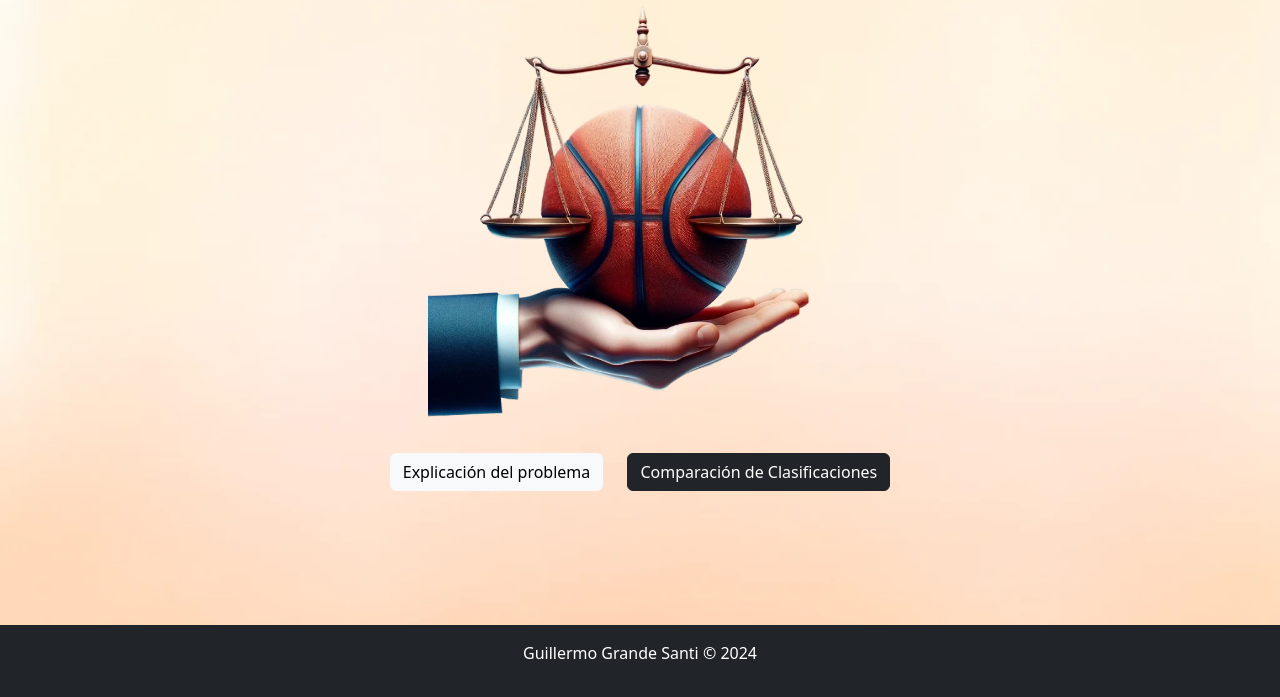
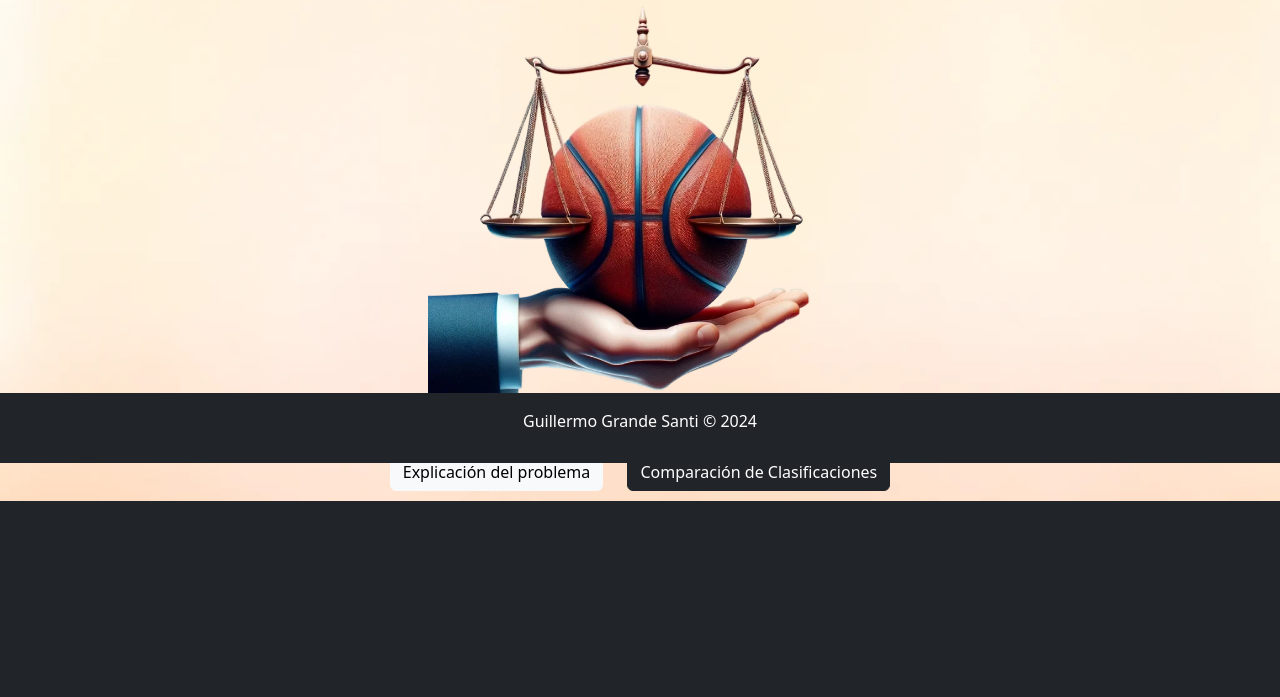
Before and after one commit to BiggestGuille/NBA_Classification, a Flask app: page / in a window 1280 px wide. Shown: the part 337-1034 px from the top of the page. After the commit the page ends 838 px from the top, so only its background shows below. Run offline with Flask 3, Linux system fonts and the light colour scheme.

Commit message:
More Details

```diff
--- a/src/templates/base.html
+++ b/src/templates/base.html
@@ -23,6 +23,11 @@
     <!-- Contenido principal -->
     {% block content %}{% endblock %}
 
+    <!-- Pie de página -->
+    <footer class="bg-dark text-white text-center p-3 mt-4">
+        <p>Guillermo Grande Santi © 2024</p>
+    </footer>
+
     <!-- Scripts -->
     <script src="https://cdn.jsdelivr.net/npm/aos@2.3.4/dist/aos.js"></script>
     <script src="https://cdn.jsdelivr.net/npm/chart.js"></script>
@@ -30,9 +35,5 @@
     <script src="https://cdn.jsdelivr.net/npm/bootstrap@5.3.3/dist/js/bootstrap.min.js"></script>
     <script src="{{ url_for('static', filename='js/aos.js') }}"></script>
 
-    <!-- Pie de página -->
-    <footer class="bg-dark text-white text-center p-3 mt-4">
-        <p>Guillermo Grande Santi © 2024</p>
-    </footer>
 </body>
 </html>
--- a/src/templates/index.html
+++ b/src/templates/index.html
@@ -24,6 +24,12 @@
             margin-bottom: 20px;
             width: 38%;
         }
+        footer {
+            position: absolute;
+            bottom: 0;
+            width: 100%;
+            height: 70px; /* Altura del footer */
+}
     </style>
 {% endblock %}
 
@@ -47,7 +53,6 @@
             <a href="explanation" class="btn btn-light btn-custom" data-aos="fade-right">Explicación del problema</a>
             <a href="classifications" class="btn btn-dark btn-custom" data-aos="fade-left">Comparación de Clasificaciones</a>
         </div>
-        <div style="height: 100px;"></div>
 
     </div>
 {% endblock %}
```
